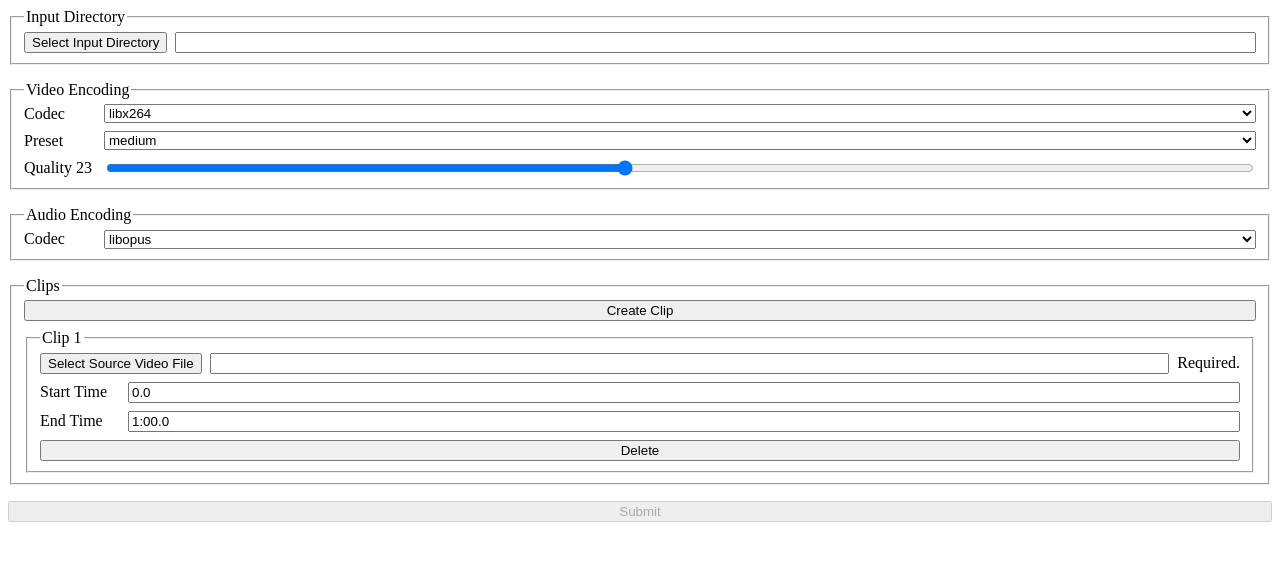
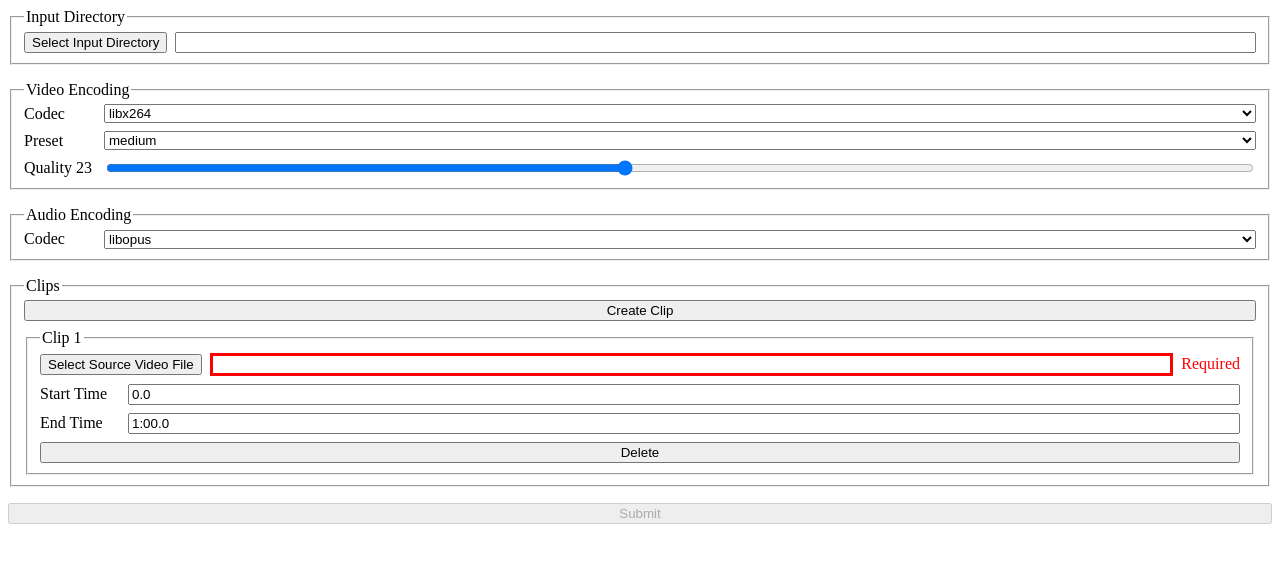
Before and after one commit to huynhlkevin/ffmpeg-frontend, an Angular app: page / in a window 1280 px wide. Shown: the top 562 px of the page. Built offline with nearby package versions, Linux system fonts and the light colour scheme.

Commit message:
add error colors

```diff
--- a/src/app/video-clipper/clips/clips.component.html
+++ b/src/app/video-clipper/clips/clips.component.html
@@ -14,11 +14,11 @@
               <button type="button" (click)="onSelectSourceVideoFileClick($index)">Select Source Video File</button>
               <input type="text" formControlName="sourceVideoFile"/>
               @if (clip.get('sourceVideoFile')!.hasError('pathDoesNotExist')) {
-                <div>Path does not exist.</div>
+                <div class="errortext">Path does not exist</div>
               } @else if (clip.get('sourceVideoFile')!.hasError('isNotFile')) {
-                <div>Not a file.</div>
+                <div class="errortext">Not a file</div>
               } @else if (clip.get('sourceVideoFile')!.hasError('required')) {
-                <div>Required.</div>
+                <div class="errortext">Required</div>
               }
             </div>
             <div>
--- a/src/app/video-clipper/clips/clips.component.scss
+++ b/src/app/video-clipper/clips/clips.component.scss
@@ -28,3 +28,11 @@ fieldset {
 .clip div > label {
   width: 5em;
 }
+
+.ng-invalid:not(section)  {
+  border: 3px solid red;
+}
+
+.errortext {
+  color: red;
+}
```
